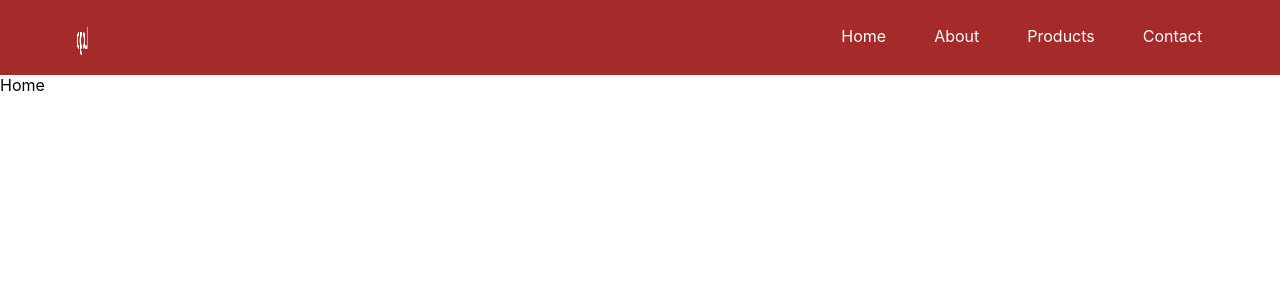
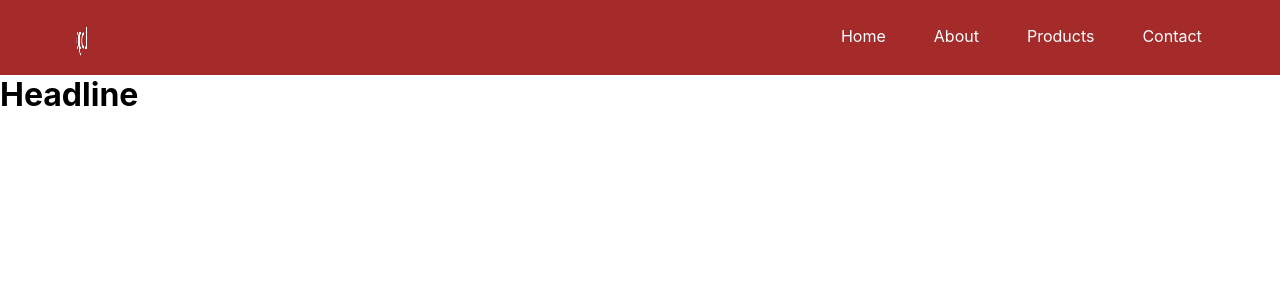
Before and after one commit to maccony202/Profecysite, a React (Create React App) app in the folder profecysite/: page / in a window 1280 px wide. Shown: the top 300 px of the page. Built offline with nearby package versions, Linux system fonts and the light colour scheme.

Commit message:
Add new changes to components

```diff
--- a/profecysite/public/index.html
+++ b/profecysite/public/index.html
@@ -24,7 +24,7 @@
       work correctly both with client-side routing and a non-root public URL.
       Learn how to configure a non-root public URL by running `npm run build`.
     -->
-    <title>React App</title>
+    <title>Profecy herbal</title>
   </head>
   <body>
     <noscript>You need to enable JavaScript to run this app.</noscript>
--- /dev/null
+++ b/profecysite/src/Components/Headline.js
@@ -0,0 +1,10 @@
+import React from "react";
+
+const Headline = () => {
+    return(
+        <div className="headline-container">
+          <h1>Headline</h1>
+        </div>
+    )
+}
+export default Headline;
--- a/profecysite/src/Components/Navbar.js
+++ b/profecysite/src/Components/Navbar.js
@@ -7,7 +7,7 @@ const Navbar = () => {
     const handleClick = () => setClick(!click)
     return(
         <nav className="navbar">
-            <a className="logo" href="http//:react.org"><h4>Logo</h4></a>
+            <Link to='/' className="logo">Logo</Link>
             <ul className={click ? "nav-menu active": "nav-menu"}>
                 <li className="nav-item">
                 <Link to ="/" activeClassName="active" className="nav-links" onClick={handleClick}>
--- a/profecysite/src/Pages/Contact.js
+++ b/profecysite/src/Pages/Contact.js
@@ -2,7 +2,7 @@ import React from "react";
 
 const Contact = () => {
     return(
-        <div className="back">Contact</div>
+        <div>Contact</div>
     )
 }
 
--- a/profecysite/src/Pages/Home.js
+++ b/profecysite/src/Pages/Home.js
@@ -1,8 +1,9 @@
 import React from "react";
+import Headline from "../Components/Headline";
 
 const Home = () => {
     return(
-        <div>Home</div>
+        <Headline />
     )
 }
 
```
